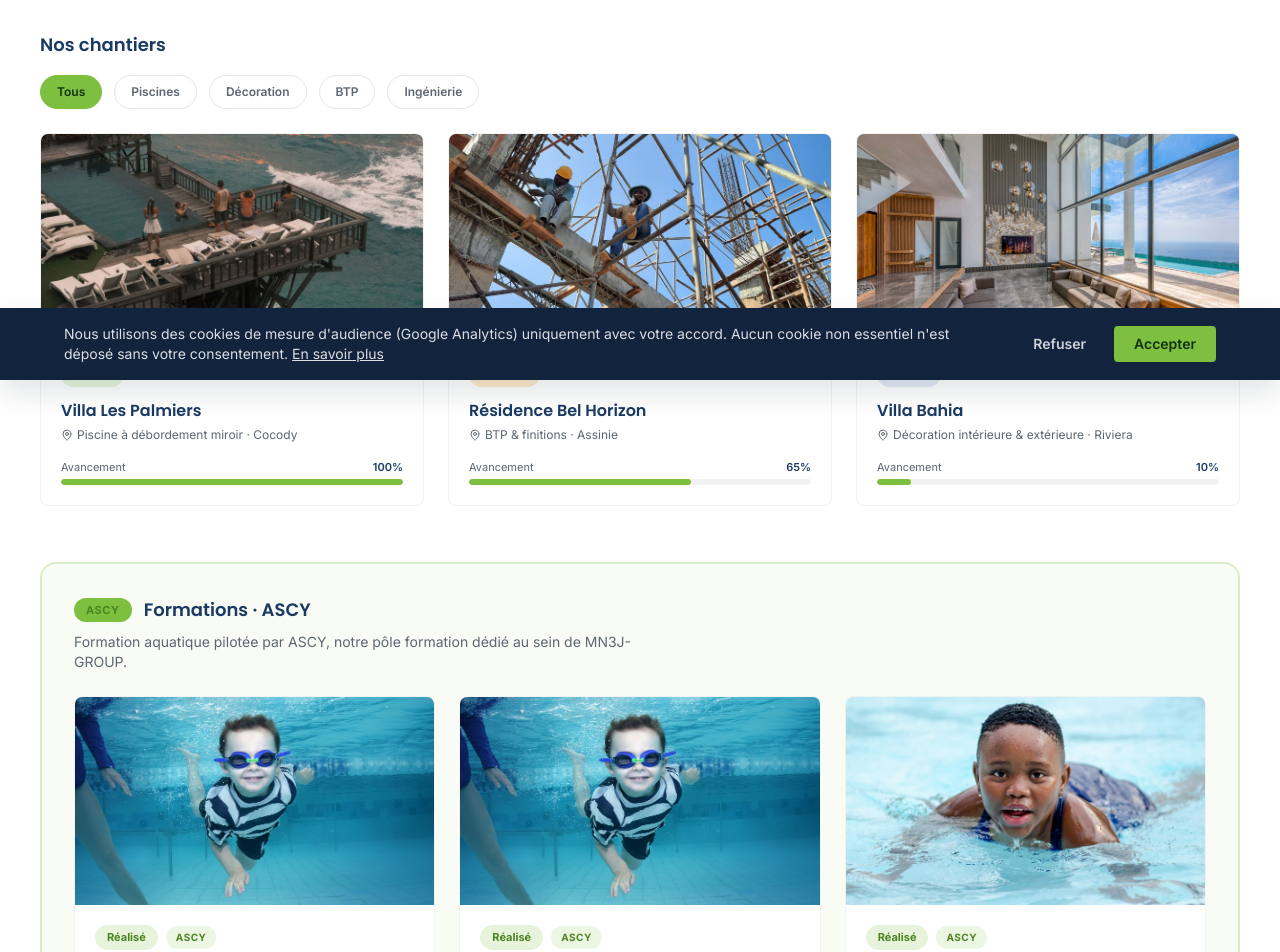
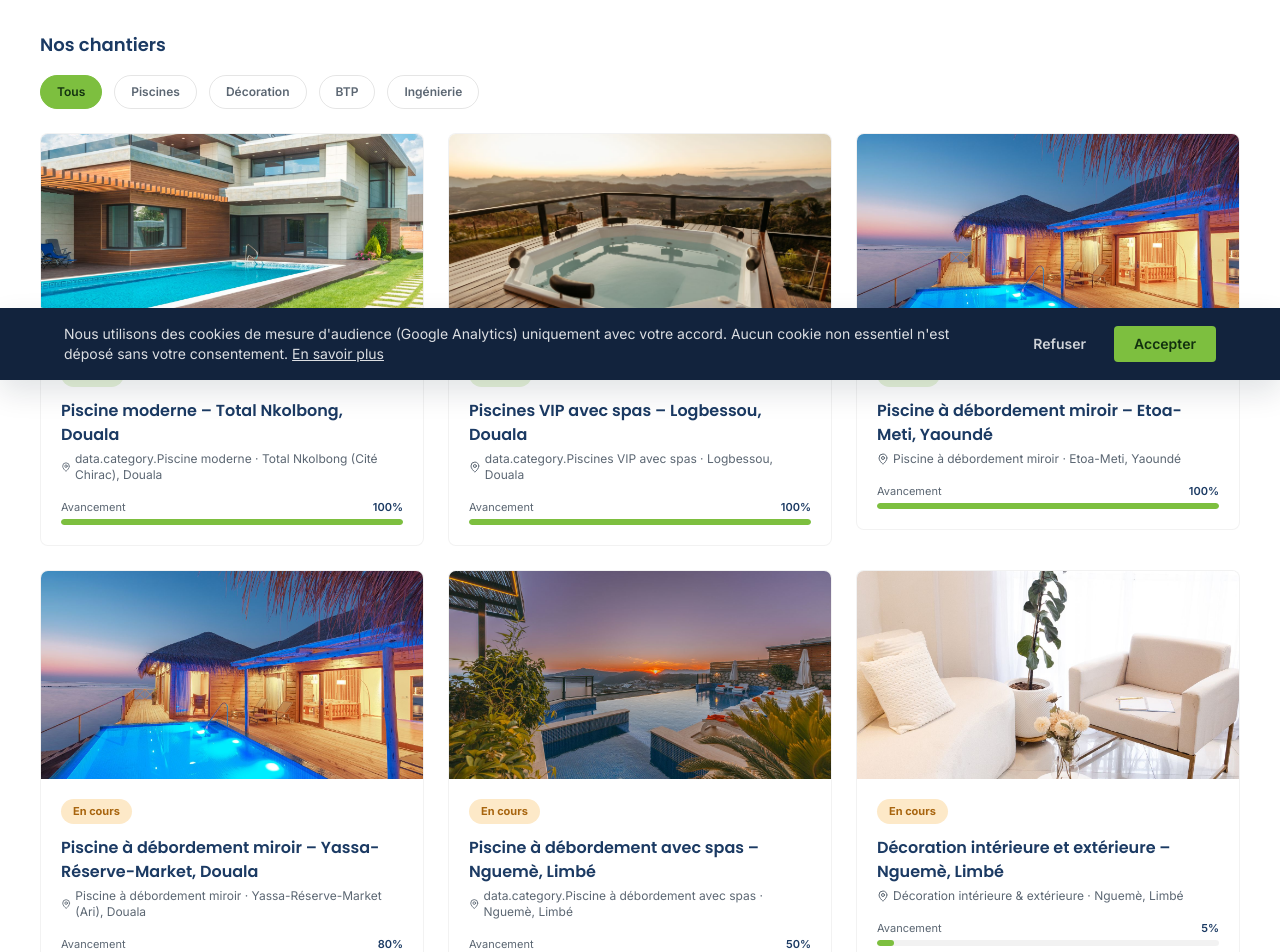
Before and after one commit to Maeva6/MN3J-GROUP_website, a React (Vite) app: page /chantiers in a window 1280 px wide. Shown: the part 420-1372 px from the top of the page. Built offline with nearby package versions, Linux system fonts and the light colour scheme; no server answers.

Commit message:
Supression des anciens chantiers mocks et ajout des vrais chantier mais pas encore avec les bonnes images.

```diff
--- a/src/data/projects.js
+++ b/src/data/projects.js
@@ -1,9 +1,3 @@
-import villaImg from "../assets/images/projet-villa-les-palmiers.jpg";
-import residenceImg from "../assets/images/projet-residence-bel-horizon.jpg";
-import centreImg from "../assets/images/projet-centre-nautique-azur.jpg";
-import bahiaImg from "../assets/images/projet-villa-bahia.jpg";
-import ecoleNatationImg from "../assets/images/projet-ecole-natation-bonapriso.jpg";
-import recyclageMnsImg from "../assets/images/projet-recyclage-mns-akwa.jpg";
 
 // Photos "avant" par pôle (chantier / pièce avant intervention MN3J-GROUP),
 // utilisées avec la photo "après" existante de chaque chantier (`image`) dans
@@ -11,6 +5,11 @@ import recyclageMnsImg from "../assets/images/projet-recyclage-mns-akwa.jpg";
 // (licence Pexels, usage commercial libre) en attendant de vraies photos
 // "avant" prises sur nos chantiers. Formation réutilise la photo piscine :
 // un bassin de formation se construit comme un bassin classique.
+import piscinesModernesImg from "../assets/images/sub-piscines-modernes.jpg";
+import piscinesSpasImg from "../assets/images/sub-piscines-spas.jpg";
+import piscinesDebordementMiroirImg from "../assets/images/sub-piscines-debordement-miroir.jpg";
+import piscinesDebordementImg from "../assets/images/sub-piscines-debordement.jpg";
+import decorationInterieureImg from "../assets/images/sub-decoration-interieure.jpg";
 import avantPiscinesImg from "../assets/images/avant-piscines.jpg";
 import avantDecorationImg from "../assets/images/avant-decoration.jpg";
 import avantBtpImg from "../assets/images/avant-btp.jpg";
@@ -24,110 +23,94 @@ export const beforeImages = {
 
 export const projects = [
   {
-    id: "villa-les-palmiers",
-    name: "Villa Les Palmiers",
+    id: "piscine-moderne-total-nkolbong",
+    name: "Piscine moderne – Total Nkolbong, Douala",
     poleId: "piscines",
-    category: "Piscine à débordement miroir",
-    location: "Cocody",
-    status: "Réalisé",
-    progress: 100,
-    year: "2024",
-    duration: "4 mois",
-    client: "Particulier, Cocody",
-    image: villaImg,
-    description:
-      "Conception et réalisation d'une piscine à débordement miroir avec plage en pierre naturelle et éclairage LED sur-mesure.",
-  },
-  {
-    id: "residence-bel-horizon",
-    name: "Résidence Bel Horizon",
-    poleId: "btp",
-    category: "BTP & finitions",
-    location: "Assinie",
-    status: "En cours",
-    progress: 65,
-    year: "2025",
-    duration: "8 mois",
-    client: "Sté Horizon SA",
-    image: residenceImg,
-    description:
-      "Gros œuvre et finitions haut de gamme pour un ensemble résidentiel en bord de lagune, avec suivi hebdomadaire de l'avancement.",
-  },
-  {
-    id: "centre-nautique-ucac-icam",
-    name: "Centre nautique UCAC-ICAM",
-    poleId: "formation",
-    category: "Formation aquatique",
-    location: "Yassa, Douala",
+    category: "Piscine moderne",
+    location: "Total Nkolbong (Cité Chirac), Douala",
     status: "Réalisé",
     progress: 100,
     year: "À préciser",
     duration: "À préciser",
-    client: "UCAC-ICAM",
-    image: centreImg,
+    client: "À préciser",
+    image: piscinesModernesImg,
     description:
-      "Centre nautique de formation aquatique de l'UCAC-ICAM, à Yassa, Douala.",
+      "Réalisation d'une piscine moderne à Total Nkolbong (Cité Chirac), Douala.",
   },
   {
-    id: "centre-nautique-soft-education",
-    name: "Centre nautique Soft Education",
-    poleId: "formation",
-    category: "Formation aquatique",
-    location: "Total Nkolbong, Douala",
+    id: "piscines-vip-spas-logbessou",
+    name: "Piscines VIP avec spas – Logbessou, Douala",
+    poleId: "piscines",
+    category: "Piscines VIP avec spas",
+    location: "Logbessou, Douala",
     status: "Réalisé",
     progress: 100,
     year: "À préciser",
     duration: "À préciser",
-    client: "Soft Education",
-    image: centreImg,
+    client: "À préciser",
+    image: piscinesSpasImg,
     description:
-      "Centre nautique de formation aquatique de Soft Education, à Total Nkolbong, Douala.",
+      "Piscines VIP avec spas, réalisées à Logbessou, Douala.",
   },
   {
-    id: "villa-bahia",
-    name: "Villa Bahia",
+    id: "piscine-miroir-etoa-meti",
+    name: "Piscine à débordement miroir – Etoa-Meti, Yaoundé",
+    poleId: "piscines",
+    category: "Piscine à débordement miroir",
+    location: "Etoa-Meti, Yaoundé",
+    status: "Réalisé",
+    progress: 100,
+    year: "À préciser",
+    duration: "À préciser",
+    client: "À préciser",
+    image: piscinesDebordementMiroirImg,
+    description:
+      "Piscine à débordement miroir réalisée à Etoa-Meti, Yaoundé.",
+  },
+  {
+    id: "piscine-miroir-yassa-ari",
+    name: "Piscine à débordement miroir – Yassa-Réserve-Market, Douala",
+    poleId: "piscines",
+    category: "Piscine à débordement miroir",
+    location: "Yassa-Réserve-Market (Ari), Douala",
+    status: "En cours",
+    progress: 80,
+    year: "À préciser",
+    duration: "À préciser",
+    client: "À préciser",
+    image: piscinesDebordementMiroirImg,
+    description:
+      "Piscine à débordement miroir en cours de réalisation à Yassa-Réserve-Market (Ari), Douala.",
+  },
+  {
+    id: "piscine-debordement-spas-limbe",
+    name: "Piscine à débordement avec spas – Nguemè, Limbé",
+    poleId: "piscines",
+    category: "Piscine à débordement avec spas",
+    location: "Nguemè, Limbé",
+    status: "En cours",
+    progress: 50,
+    year: "À préciser",
+    duration: "À préciser",
+    client: "À préciser",
+    image: piscinesDebordementImg,
+    description:
+      "Piscine à débordement avec spas en cours de réalisation à Nguemè, Limbé.",
+  },
+  {
+    id: "decoration-limbe",
+    name: "Décoration intérieure et extérieure – Nguemè, Limbé",
     poleId: "decoration",
     category: "Décoration intérieure & extérieure",
-    location: "Riviera",
-    status: "Planifié",
-    progress: 10,
-    year: "2025",
-    duration: "3 mois",
-    client: "Particulier, Riviera",
-    image: bahiaImg,
+    location: "Nguemè, Limbé",
+    status: "En cours",
+    progress: 5,
+    year: "À préciser",
+    duration: "À préciser",
+    client: "À préciser",
+    image: decorationInterieureImg,
     description:
-      "Aménagement paysager complet et décoration intérieure d'une villa contemporaine, en phase de conception.",
-  },
-  // Chantiers formation, pilotés par ASCY (voir services.js → formation.brand).
-  {
-    id: "ecole-natation-bonapriso",
-    name: "École de natation de Bonapriso",
-    poleId: "formation",
-    category: "Formation aquatique",
-    location: "Bonapriso, Douala",
-    status: "Réalisé",
-    progress: 100,
-    year: "2024",
-    duration: "3 mois",
-    client: "École primaire, Bonapriso",
-    image: ecoleNatationImg,
-    description:
-      "Programme d'initiation et d'apprentissage de la natation pour les élèves d'une école primaire, encadré par ASCY.",
-  },
-  {
-    id: "recyclage-mns-akwa",
-    name: "Recyclage MNS, Complexe Akwa",
-    poleId: "formation",
-    category: "Formation aquatique",
-    location: "Akwa, Douala",
-    status: "En cours",
-    progress: 70,
-    year: "2025",
-    duration: "2 mois",
-    client: "Complexe sportif, Akwa",
-    image: recyclageMnsImg,
-    description:
-      "Session de recyclage et de mise à niveau pour les maîtres-nageurs-sauveteurs en poste, pilotée par ASCY.",
+      "Décoration intérieure et extérieure en cours de réalisation à Nguemè, Limbé.",
   },
 ];
 
--- a/src/i18n/en.js
+++ b/src/i18n/en.js
@@ -855,40 +855,35 @@ export const en = {
       },
     },
     projects: {
-      "villa-les-palmiers": {
+      "piscine-moderne-total-nkolbong": {
         description:
-          "Design and construction of a high-end mirror infinity pool with natural stone deck and bespoke LED lighting.",
-        duration: "4 months",
-      },
-      "residence-bel-horizon": {
-        description:
-          "Structural work and high-end finishing for a residential complex by the lagoon, with weekly progress tracking.",
-        duration: "8 months",
-      },
-      "centre-nautique-ucac-icam": {
-        description:
-          "UCAC-ICAM aquatic training centre, in Yassa, Douala.",
+          "Modern pool built in Total Nkolbong (Cité Chirac), Douala.",
         duration: "To be confirmed",
       },
-      "centre-nautique-soft-education": {
+      "piscines-vip-spas-logbessou": {
         description:
-          "Soft Education aquatic training centre, in Total Nkolbong, Douala.",
+          "VIP pools with spas, built in Logbessou, Douala.",
         duration: "To be confirmed",
       },
-      "villa-bahia": {
+      "piscine-miroir-etoa-meti": {
         description:
-          "Full landscaping and interior decoration of a contemporary villa, currently in the design phase.",
-        duration: "3 months",
+          "Mirror infinity pool built in Etoa-Meti, Yaoundé.",
+        duration: "To be confirmed",
       },
-      "ecole-natation-bonapriso": {
+      "piscine-miroir-yassa-ari": {
         description:
-          "Learn-to-swim and initiation programme for primary school pupils, run by ASCY.",
-        duration: "3 months",
+          "Mirror infinity pool under construction in Yassa-Réserve-Market (Ari), Douala.",
+        duration: "To be confirmed",
       },
-      "recyclage-mns-akwa": {
+      "piscine-debordement-spas-limbe": {
         description:
-          "Refresher and upskilling session for in-post lifeguards, run by ASCY.",
-        duration: "2 months",
+          "Infinity pool with spas under construction in Nguemè, Limbé.",
+        duration: "To be confirmed",
+      },
+      "decoration-limbe": {
+        description:
+          "Interior and exterior decoration under way in Nguemè, Limbé.",
+        duration: "To be confirmed",
       },
     },
     // ⚠️ Sample testimonials — replace with real client feedback before launch.
--- a/src/i18n/fr.js
+++ b/src/i18n/fr.js
@@ -855,40 +855,35 @@ export const fr = {
       },
     },
     projects: {
-      "villa-les-palmiers": {
+      "piscine-moderne-total-nkolbong": {
         description:
-          "Conception et réalisation d'une piscine haut de gamme à débordement miroir avec plage en pierre naturelle et éclairage LED sur-mesure.",
-        duration: "4 mois",
-      },
-      "residence-bel-horizon": {
-        description:
-          "Gros œuvre et finitions haut de gamme pour un ensemble résidentiel en bord de lagune, avec suivi hebdomadaire de l'avancement.",
-        duration: "8 mois",
-      },
-      "centre-nautique-ucac-icam": {
-        description:
-          "Centre nautique de formation aquatique de l'UCAC-ICAM, à Yassa, Douala.",
+          "Réalisation d'une piscine moderne à Total Nkolbong (Cité Chirac), Douala.",
         duration: "À préciser",
       },
-      "centre-nautique-soft-education": {
+      "piscines-vip-spas-logbessou": {
         description:
-          "Centre nautique de formation aquatique de Soft Education, à Total Nkolbong, Douala.",
+          "Piscines VIP avec spas, réalisées à Logbessou, Douala.",
         duration: "À préciser",
       },
-      "villa-bahia": {
+      "piscine-miroir-etoa-meti": {
         description:
-          "Aménagement paysager complet et décoration intérieure d'une villa contemporaine, en phase de conception.",
-        duration: "3 mois",
+          "Piscine à débordement miroir réalisée à Etoa-Meti, Yaoundé.",
+        duration: "À préciser",
       },
-      "ecole-natation-bonapriso": {
+      "piscine-miroir-yassa-ari": {
         description:
-          "Programme d'initiation et d'apprentissage de la natation pour les élèves d'une école primaire, encadré par ASCY.",
-        duration: "3 mois",
+          "Piscine à débordement miroir en cours de réalisation à Yassa-Réserve-Market (Ari), Douala.",
+        duration: "À préciser",
       },
-      "recyclage-mns-akwa": {
+      "piscine-debordement-spas-limbe": {
         description:
-          "Session de recyclage et de mise à niveau pour les maîtres-nageurs-sauveteurs en poste, pilotée par ASCY.",
-        duration: "2 mois",
+          "Piscine à débordement avec spas en cours de réalisation à Nguemè, Limbé.",
+        duration: "À préciser",
+      },
+      "decoration-limbe": {
+        description:
+          "Décoration intérieure et extérieure en cours de réalisation à Nguemè, Limbé.",
+        duration: "À préciser",
       },
     },
     // ⚠️ Témoignages de démonstration — à remplacer par de vrais retours clients avant mise en ligne.
```
